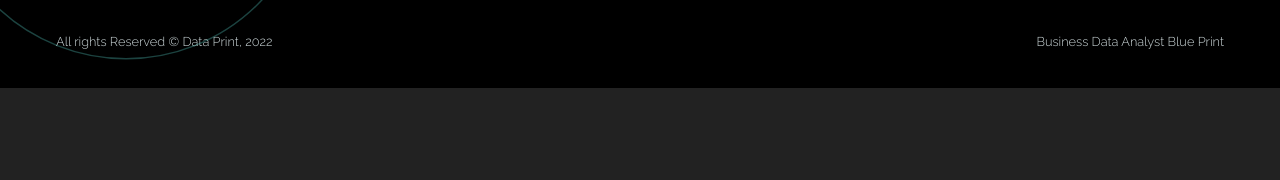
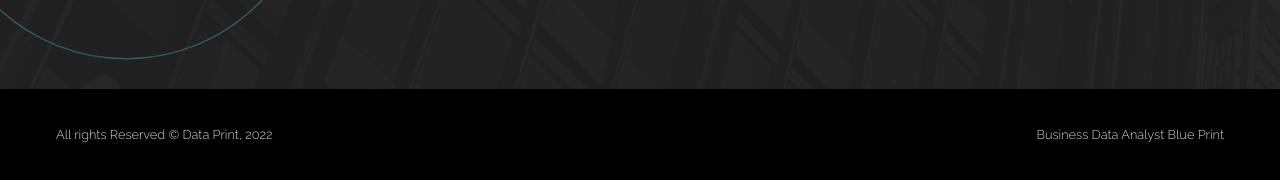
Before and after one commit to dataprints/dataprints.github.io, a plain HTML site: page index.html in a window 1280 px wide. Shown: the part 2190-2370 px from the top of the page. Before the commit the page ends 2278 px from the top, so only its background shows below. Drawn offline with Linux system fonts and the light colour scheme.

Commit message:
index update 8

```diff
--- a/index.html
+++ b/index.html
@@ -167,7 +167,7 @@
 
 
       <!-- <section> begin ============================-->
-      <section class="py-0 bg-black">
+      <br><br><br><br><section class="py-0 bg-black">
 
         <div class="container">
           <div class="row justify-content-md-between justify-content-evenly py-4">
```
